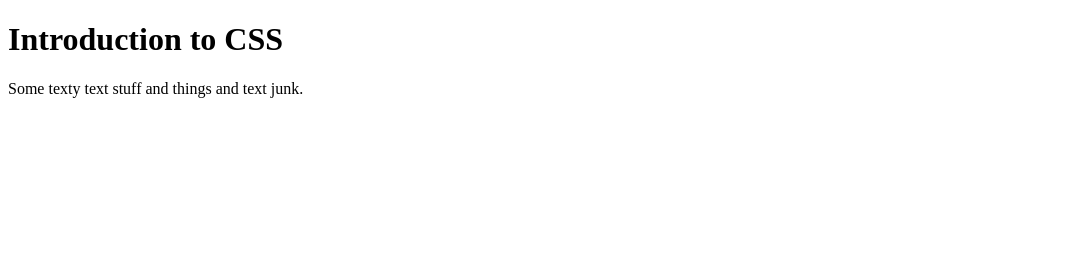
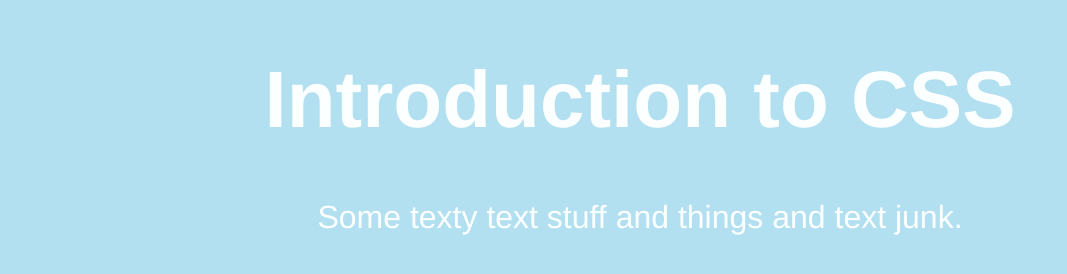
Before and after one commit to B2G7M/intro-to-css, a plain HTML site: page index.html in a window 1280 px wide. Shown: the whole page, without its empty margins (0-1067 px from the left). Drawn offline with Linux system fonts and the light colour scheme.

Commit message:
Css changes
Changed colour of page, font, alignment, and font colour.

```diff
--- a/css/main.css
+++ b/css/main.css
@@ -0,0 +1,13 @@
+html {
+	background-color: #B2E0F0;
+	font-family: Helvetica;
+	color: #FCFFFF; /*This is the color for fonts*/
+}
+h1{
+	font-size: 5rem;
+	text-align: center;
+}
+p{
+	font-size: 2rem;
+	text-align: center;
+}
```
Also changed, not shown: index.html (+0 -1 lines).
